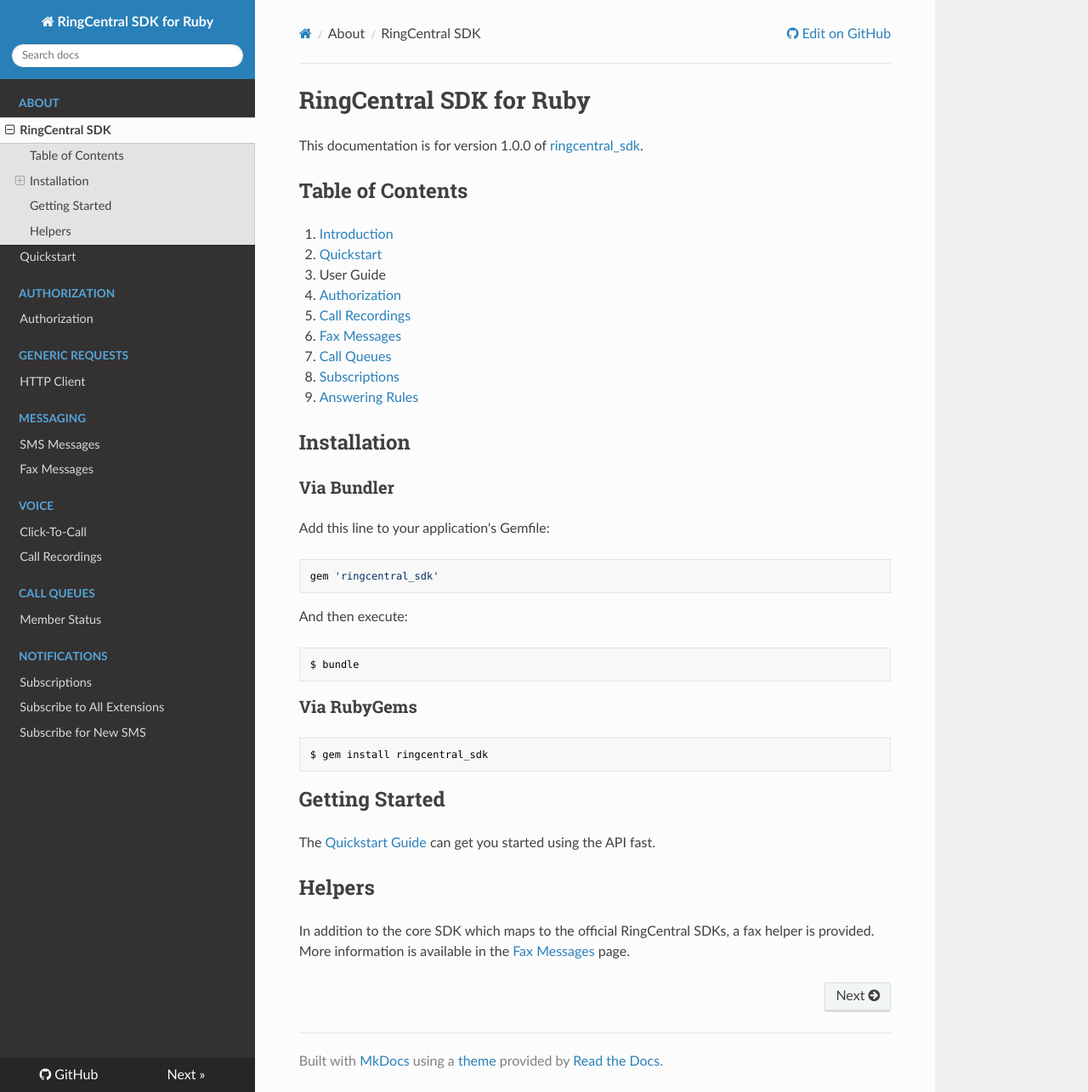
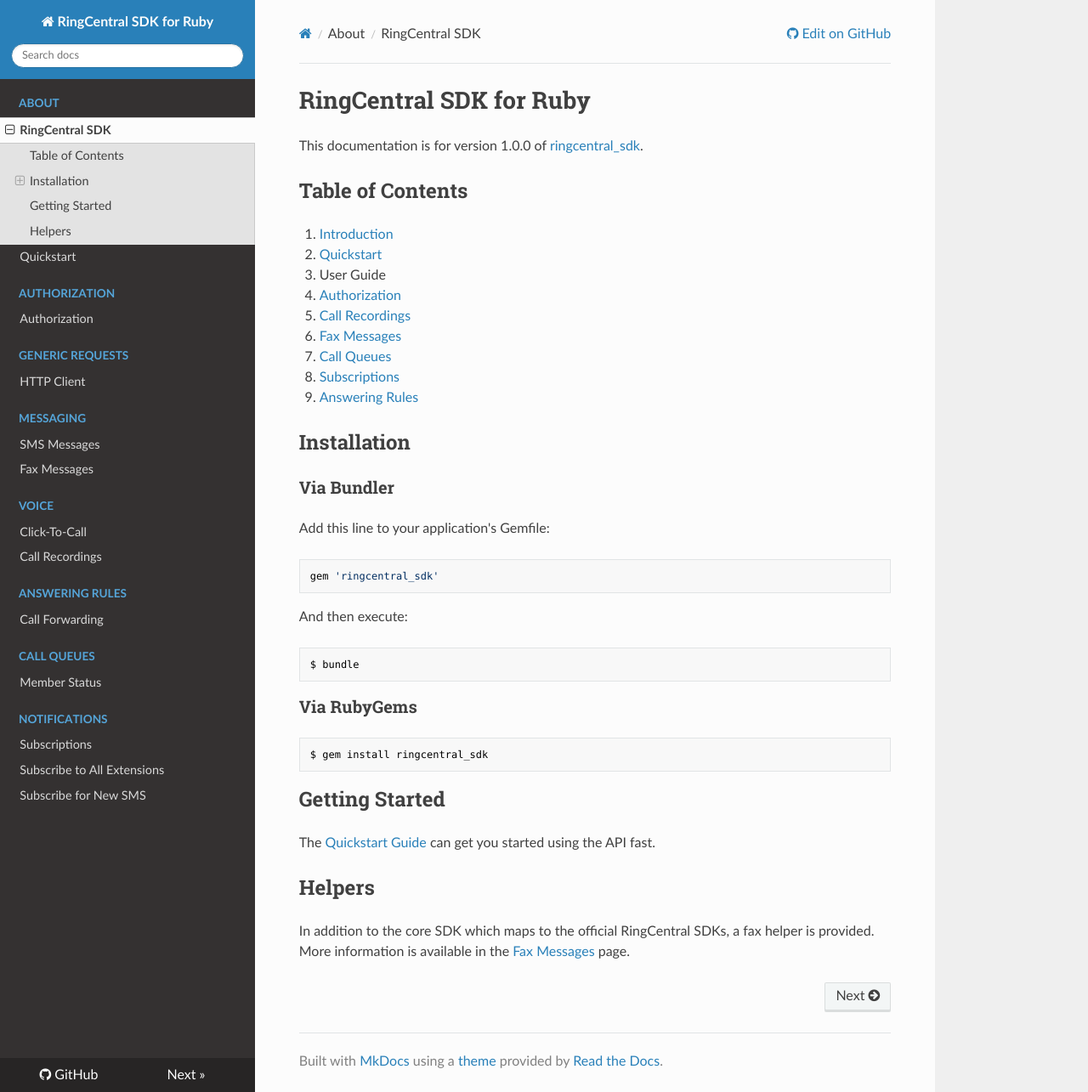
Before and after one commit to grokify/ringcentral-sdk-ruby, an MkDocs documentation site: the page built from docs/index.md, in a window 1280 px wide and 1285 px high. Shown: the whole window at 85% size. Built offline with MkDocs 1.6.1, drawn with Linux system fonts in a browser that asks for light colours; nearby versions of some CDN libraries; old or Windows-style settings are respelled for this version of MkDocs.

Commit message:
update docs

```diff
--- a/mkdocs.yml
+++ b/mkdocs.yml
@@ -22,6 +22,9 @@
 - ['usage/voice/Click-To-Call.md', 'Voice', 'Click-To-Call']
 - ['usage/messages/Call-Recordings.md', 'Voice', 'Call Recordings']
 
+## Answering Rules:
+- ['usage/answering-rules/Answering-Rules-Call-Forwarding.md', 'Answering Rules', 'Call Forwarding']
+
 ## Call Queues:
 - ['usage/callqueues/Member-Status.md', 'Call Queues', 'Member Status']
 
```
